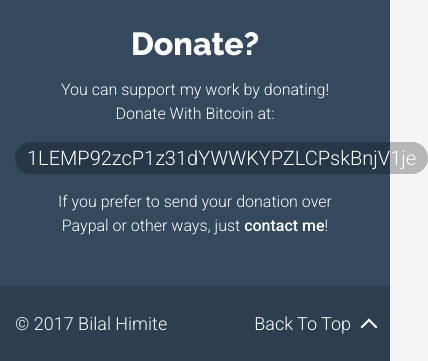
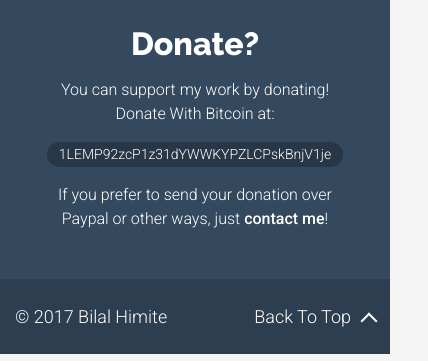
Before and after one commit to BilHim/BilHim, a plain HTML site: page index.html in a window 390 px wide. Shown: the part 5227-5588 px from the top of the page, 428 px wide, since content can reach past the window. Drawn offline with nearby package versions, Linux system fonts and the light colour scheme.

Commit message:
Update style.css

```diff
--- a/resources/stylesheets/style.css
+++ b/resources/stylesheets/style.css
@@ -601,4 +601,7 @@ footer a:after {
     #menu-button{
         display: initial;
     }
+    h2#address {
+        font-size: 14px;
+    }
 }
```
